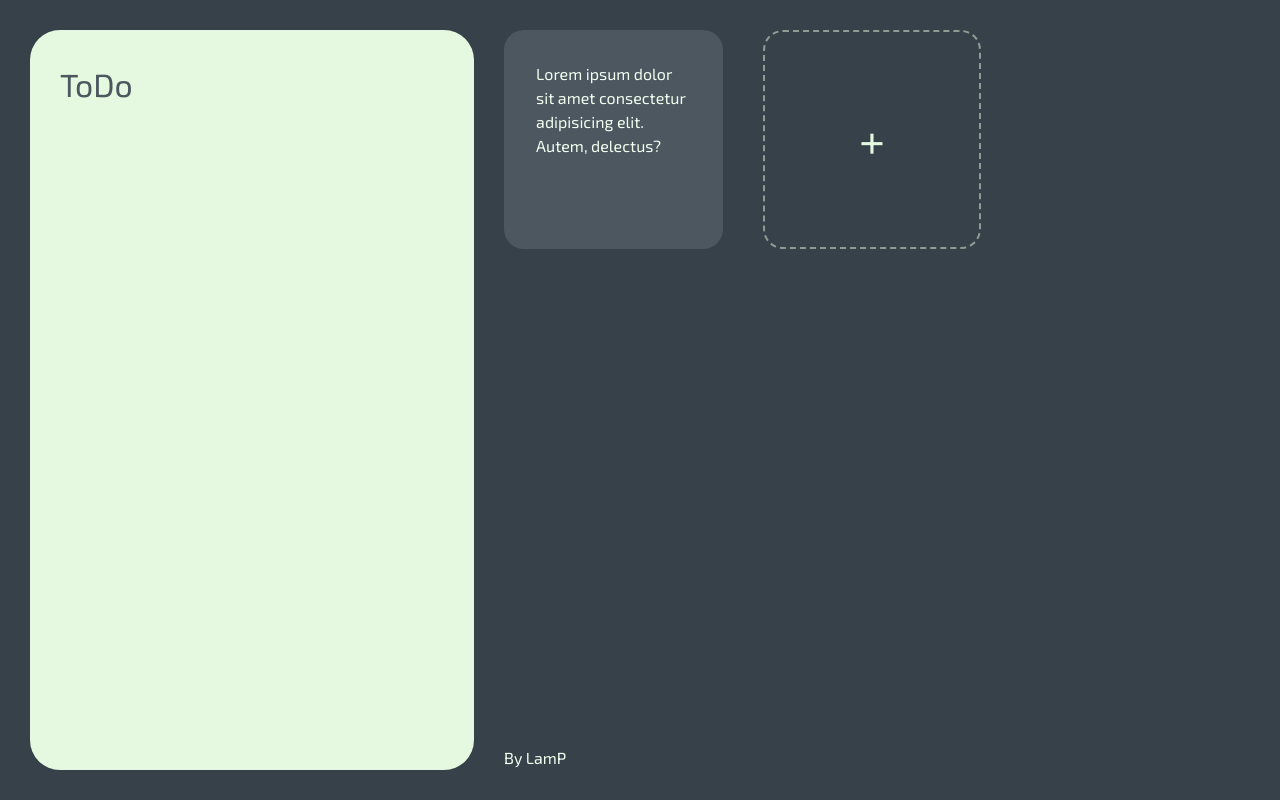
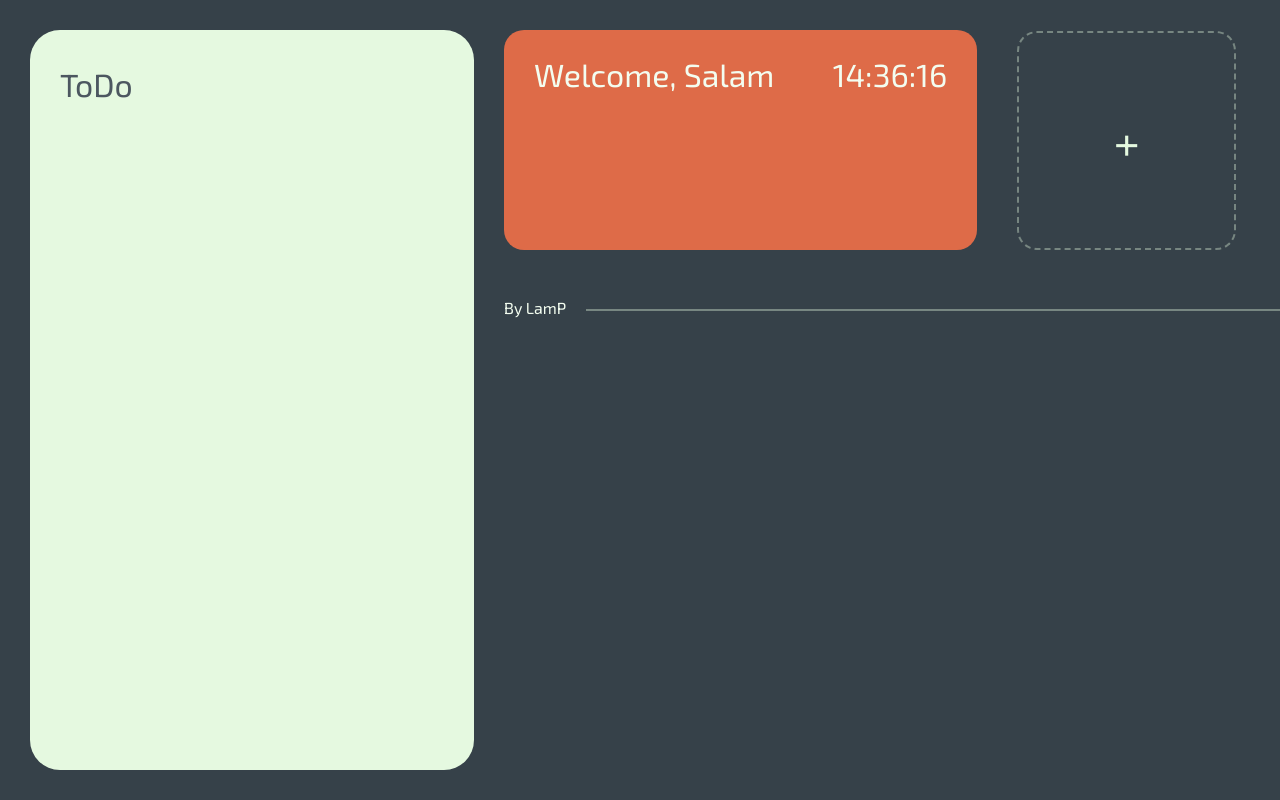
Before and after one commit to SalamPS/browser-dashboard, a React (Vite) app: page / in a window 1280 px wide. Built offline with nearby package versions, Linux system fonts and the light colour scheme.

Commit message:
feat(clock): Realtime Clock and View Adjustment

```diff
--- a/src/App.jsx
+++ b/src/App.jsx
@@ -1,5 +1,6 @@
 /* eslint-disable react/prop-types */
 import { useState } from "react"
+import Clock from "./Clock"
 
 const Widget = ({isEmpty, newBlock}) => {
   return (
@@ -18,19 +19,19 @@ const Widget = ({isEmpty, newBlock}) => {
 
 export default function App () {
   const [Block, setBlock] = useState([
-    {},
+    // {},
     {isEmpty: true},
   ])
 
   const newBlock = () => {
     const copy = Block.slice();
-    if(copy.length == 6) copy.pop();
+    if(copy.length == 4) copy.pop();
     copy.splice(copy.length-2, 0, {});
     setBlock(copy)
   }
   const removeBlock = () => {
     const copy = Block.slice();
-    if(copy.length == 6) copy.pop();
+    if(copy.length == 4) copy.pop();
     copy.splice(copy.length-2, 0, {});
     setBlock(copy)
   }
@@ -45,12 +46,22 @@ export default function App () {
         </div>
         <div className="blocks">
           <div className="box">
+            <div className="welcome">
+              <div className="inner">
+                <div className="pad">
+                  <span className="head">Welcome, Salam <Clock/></span>
+                </div>
+              </div>
+            </div>
             {Block.map((content, i) => (<Widget key={i}
               isEmpty={content.isEmpty}
               newBlock={newBlock}
             />))}
           </div>
-          <div>By LamP</div>
+          <div className="watermark">
+            <span>By LamP</span>
+            <div className="line"></div>
+          </div>
         </div>
       </div>
     </main>
--- /dev/null
+++ b/src/Clock.jsx
@@ -0,0 +1,28 @@
+import { useState, useEffect } from 'react';
+
+const Clock = () => {
+  const [time, setTime] = useState(new Date());
+
+  useEffect(() => {
+    const intervalId = setInterval(() => {
+      setTime(new Date());
+    }, 1000);
+
+    // Membersihkan interval saat komponen di-unmount
+    return () => clearInterval(intervalId);
+  }, []); // Efek hanya dijalankan sekali setelah render pertama
+
+  const hours = time.getHours();
+  const minutes = time.getMinutes();
+  const seconds = time.getSeconds();
+
+  return (
+    <span id='clock'>
+      {hours < 10 ? '0' : ''}{hours}:
+      {minutes < 10 ? '0' : ''}{minutes}:
+      {seconds < 10 ? '0' : ''}{seconds}
+    </span>
+  );
+};
+
+export default Clock;
--- a/src/index.css
+++ b/src/index.css
@@ -25,10 +25,15 @@ body {
 
 main {
   margin: 30px;
-  margin-right: 0;
   height: calc(100vh - 60px);
-  width: calc(100vw - 30px);
+  width: calc(100vw - 60px);
   overflow: hidden;
+}
+@media screen and (min-width: 750px) {
+  main {
+    margin-right: 0;
+    width: calc(100vw - 30px);
+  }
 }
 
 .container {
@@ -36,6 +41,11 @@ main {
   height: 100%;
   display: flex;
   justify-content: space-between;
+}
+@media screen and (max-width: 750px) {
+  .container {
+    flex-direction: column;
+  }
 }
 
 .todo {
@@ -46,6 +56,11 @@ main {
   padding: 30px;
   margin-right: 30px;
 }
+@media screen and (max-width: 750px) {
+  .todo {
+    width: 100%;
+  }
+}
 
 .blocks {
   width: calc(100% - 442px);
@@ -55,33 +70,35 @@ main {
 
 .box {
   width: 100%;
-  height: calc(100% - 24px);
+  max-height: calc(100% - 24px);
+  overflow-y: scroll;
 }
 
 .block {
+  position: relative;
+  display: inline-block;
+  margin: 0 40px 40px 0;
+  background-color: #4C5760;
   transition: 0.2s;
-  position: relative;
+  aspect-ratio: 1/1;
   border-radius: 20px;
-  margin: 0 40px 40px 0;
-  display: inline-block;
-  background-color: #4C5760;
-  aspect-ratio: 1/1;
   width: calc(33.3333333333% - 40px - 4px);
   border: dashed 2px rgba(76, 87, 96, 0);
 }
 .block.empty {
   cursor: pointer;
   background-color: transparent;
-  border-color: rgba(229, 249, 224, 0.5019607843);
+  border-color: rgba(229, 249, 224, 0.3764705882);
   color: #E5F9E0;
 }
 .block.empty:hover {
-  color: #4C5760;
+  color: #E5F9E0;
   border-style: solid;
-  background-color: rgba(229, 249, 224, 0.5019607843);
+  background-color: rgba(229, 249, 224, 0.1254901961);
 }
 
 .widget {
+  overflow: hidden;
   display: flex;
   position: absolute;
   justify-content: center;
@@ -94,4 +111,49 @@ main {
 }
 .widget .body {
   padding: 30px;
+}
+
+.welcome {
+  position: relative;
+  display: inline-block;
+  width: calc(66.6666666667% - 40px - 4px);
+  margin: 0 40px 40px 0;
+  background-color: #DE6B48;
+  aspect-ratio: 2.15/1;
+  border-radius: 20px;
+}
+@media screen and (max-width: 750px) {
+  .welcome {
+    width: calc(100% - 40px);
+  }
+}
+.welcome .inner {
+  display: flex;
+  overflow: hidden;
+  position: absolute;
+  height: 100%;
+  width: 100%;
+}
+.welcome .pad {
+  padding: 20px 30px;
+  width: inherit;
+}
+.welcome .head {
+  display: flex;
+  justify-content: space-between;
+  font-size: 2rem;
+}
+
+.watermark {
+  display: flex;
+  justify-content: center;
+  align-items: center;
+}
+.watermark .line {
+  display: inline-block;
+  height: 2px;
+  flex-grow: 1;
+  background-color: rgba(229, 249, 224, 0.3764705882);
+  margin-left: 20px;
+  margin-top: 4px;
 }/*# sourceMappingURL=index.css.map */
```
